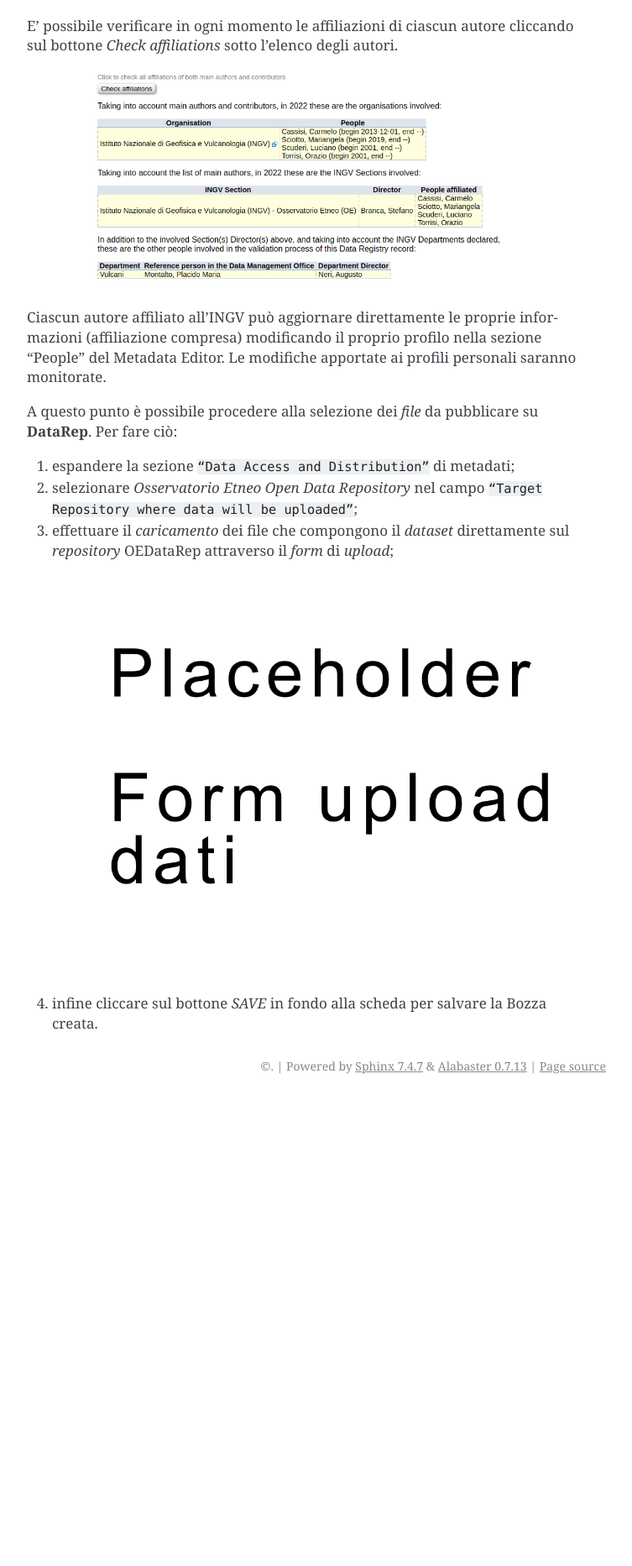
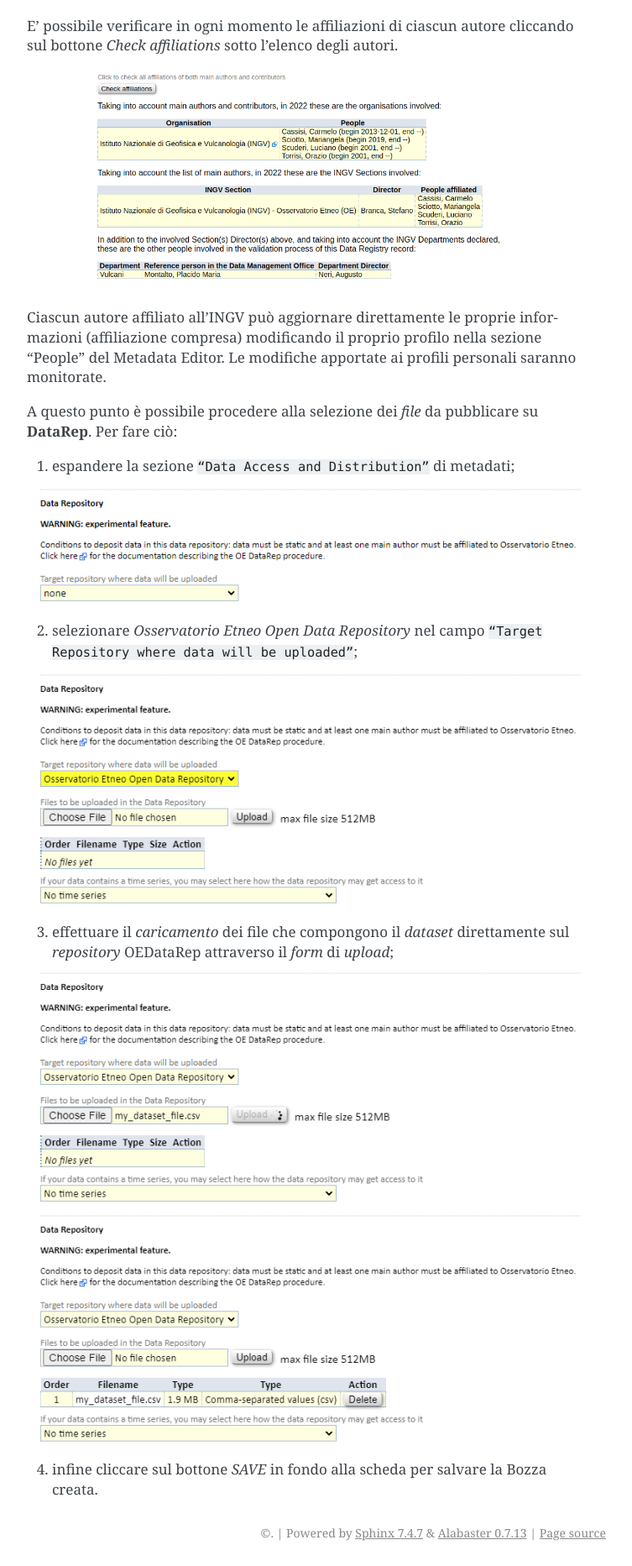
Before and after one commit to ingv-oe-dev/daterep-manual, a Sphinx documentation site: the page built from docs/selezionedati.rst, in a window 1280 px wide. Shown: the part 1237-3102 px from the top of the page at 84% size, without its empty margins (388-1141 px from the left). Built offline with Sphinx 7.4.7, drawn with Linux system fonts in a browser that asks for light colours; before the commit the page ends 2546 px from its top, so only the background shows below that.

Commit message:
Add png images for file upload visual workflows.

```diff
--- a/docs/selezionedati.rst
+++ b/docs/selezionedati.rst
@@ -45,12 +45,23 @@ A questo punto è possibile procedere alla selezione dei *file* da pubblicare su
 **DataRep**. Per fare ciò:
 
 1. espandere la sezione ``“Data Access and Distribution”`` di metadati;
+
+.. image:: assets/pictures/file_upload_01.png
+	 :align: center
+
 2. selezionare *Osservatorio Etneo Open Data Repository* nel campo ``“Target
    Repository where data will be uploaded”``;
+
+.. image:: assets/pictures/file_upload_02.png
+	 :align: center
+
 3. effettuare il *caricamento* dei file che compongono il *dataset* direttamente sul *repository*
    OEDataRep attraverso il *form* di *upload*;
 
-.. image:: assets/pictures/place_holder_upload.png
+.. image:: assets/pictures/file_upload_03.png
+	 :align: center
+
+.. image:: assets/pictures/file_upload_04.png
 	 :align: center
 
 4. infine cliccare sul bottone *SAVE* in fondo alla scheda per salvare la Bozza
```
Also changed, not shown: docs/assets/pictures/file_upload_01.png (added), docs/assets/pictures/file_upload_02.png (added), docs/assets/pictures/file_upload_03.png (added), docs/assets/pictures/file_upload_04.png (added).
